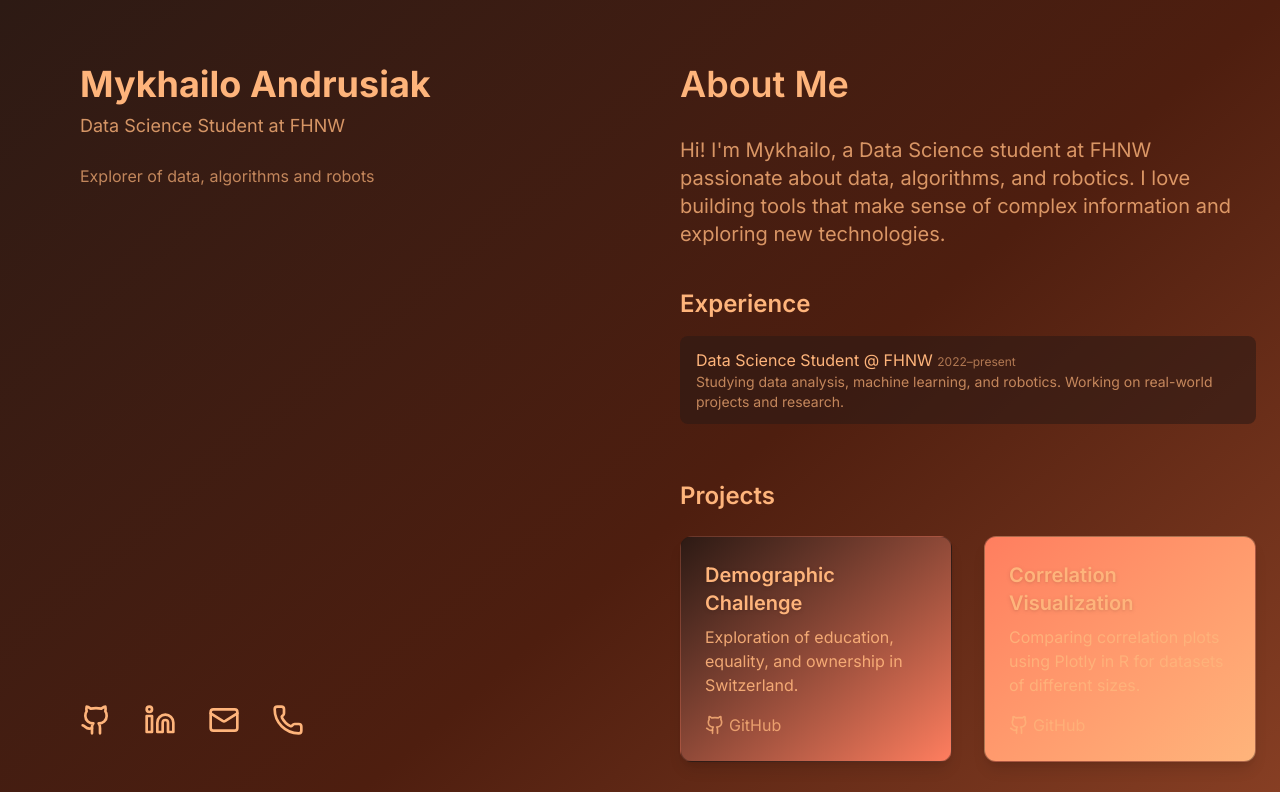
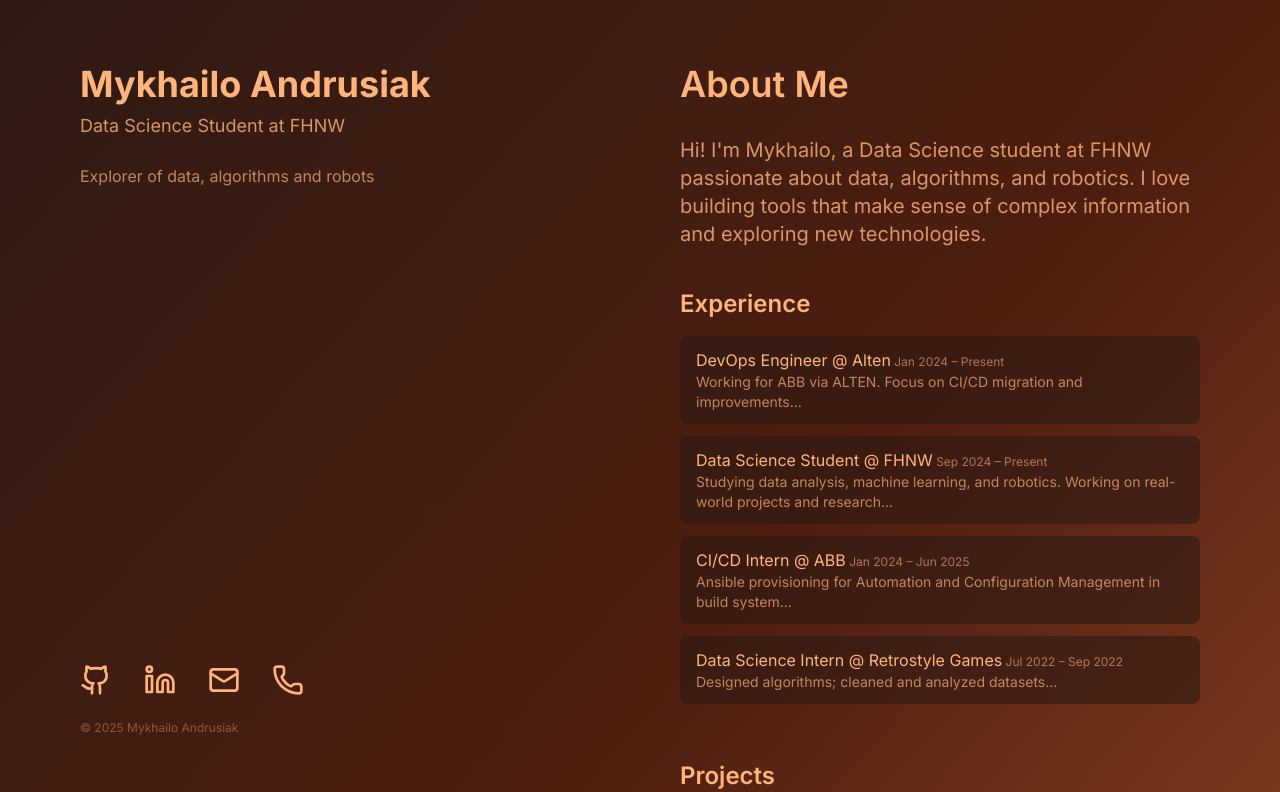
Before and after one commit to mikeandrusyak/Portfolio, a Next.js app: page / in a window 1280 px wide. Shown: the top 792 px of the page. Built offline with nearby package versions, Linux system fonts and the light colour scheme; a web font is replaced by a local one.

Commit message:
Add work experience

```diff
--- a/pages/index.tsx
+++ b/pages/index.tsx
@@ -24,6 +24,33 @@ const projects = [
     title: 'Robot Challenge',
     description: 'Training a robot car to follow a map and perform tasks. Includes Jupyter Notebook and video.',
     github: 'https://github.com/mikeandrusyak/robot_challenge',
+  },
+];
+
+const experience = [
+  {
+    title: 'DevOps Engineer',
+    company: 'Alten',
+    period: 'Jan 2024 – Present',
+    description: 'Working for ABB via ALTEN. Focus on CI/CD migration and improvements...',
+  },
+  {
+    title: 'Data Science Student',
+    company: 'FHNW',
+    period: 'Sep 2024 – Present',
+    description: 'Studying data analysis, machine learning, and robotics. Working on real-world projects and research...',
+  },
+  {
+    title: 'CI/CD Intern',
+    company: 'ABB',
+    period: 'Jan 2024 – Jun 2025',
+    description: 'Ansible provisioning for Automation and Configuration Management in build system...',
+  },
+  {
+    title: 'Data Science Intern',
+    company: 'Retrostyle Games',
+    period: 'Jul 2022 – Sep 2022',
+    description: 'Designed algorithms; cleaned and analyzed datasets...',
   },
 ];
 
@@ -57,7 +84,7 @@ export default function Home() {
               <a href="https://github.com/mikeandrusyak" target="_blank" rel="noopener noreferrer" className="hover:text-sunset-orange transition-colors" aria-label="GitHub">
                 <Github className="w-8 h-8" />
               </a>
-              <a href="https://linkedin.com/in/mikeandrusyak" target="_blank" rel="noopener noreferrer" className="hover:text-sunset-orange transition-colors" aria-label="LinkedIn">
+              <a href="https://www.linkedin.com/in/qkw/" target="_blank" rel="noopener noreferrer" className="hover:text-sunset-orange transition-colors" aria-label="LinkedIn">
                 <Linkedin className="w-8 h-8" />
               </a>
               <a href="mailto:mykhailo.andrusiak@students.fhnw.ch" className="hover:text-sunset-orange transition-colors" aria-label="Email">
@@ -67,10 +94,11 @@ export default function Home() {
                 <Phone className="w-8 h-8" />
               </a>
             </div>
+            <div className="text-xs text-sunset-peach/40">© {new Date().getFullYear()} Mykhailo Andrusiak</div>
           </div>
         </aside>
         {/* Main content */}
-        <section className="w-full md:flex-1 px-6 py-8 md:py-16 h-screen md:h-auto overflow-auto">
+        <section className="w-full md:flex-1 px-6 py-8 md:py-16 md:pr-20 h-screen md:h-auto overflow-auto">
           <motion.h2
             initial={{ opacity: 0, y: 20 }}
             animate={{ opacity: 1, y: 0 }}
@@ -96,11 +124,13 @@ export default function Home() {
           >
             <h3 className="text-2xl font-semibold mb-4 text-sunset-peach">Experience</h3>
             <ul className="space-y-3">
-              <li className="bg-sunset-brown/60 rounded-lg px-4 py-3">
-                <span className="font-medium">Data Science Student</span> @ FHNW <span className="text-xs text-sunset-peach/60">2022–present</span>
-                <div className="text-sunset-peach/70 text-sm">Studying data analysis, machine learning, and robotics. Working on real-world projects and research.</div>
-              </li>
-              {/* Add more experience items here */}
+            {experience.map((exp, idx) => (
+                <li key={idx} className="bg-sunset-brown/60 rounded-lg px-4 py-3">
+                <span className="font-medium">{exp.title}</span> @ {exp.company}
+                <span className="text-xs text-sunset-peach/60"> {exp.period}</span>
+                <div className="text-sunset-peach/70 text-sm">{exp.description}</div>
+                </li>
+            ))}
             </ul>
           </motion.div>
           {/* Projects section */}
@@ -132,7 +162,6 @@ export default function Home() {
               </motion.div>
             ))}
           </div>
-        <div className="text-xs text-sunset-peach/40">© {new Date().getFullYear()} Mykhailo Andrusiak</div>
         </section>
       </main>
     </>
```
